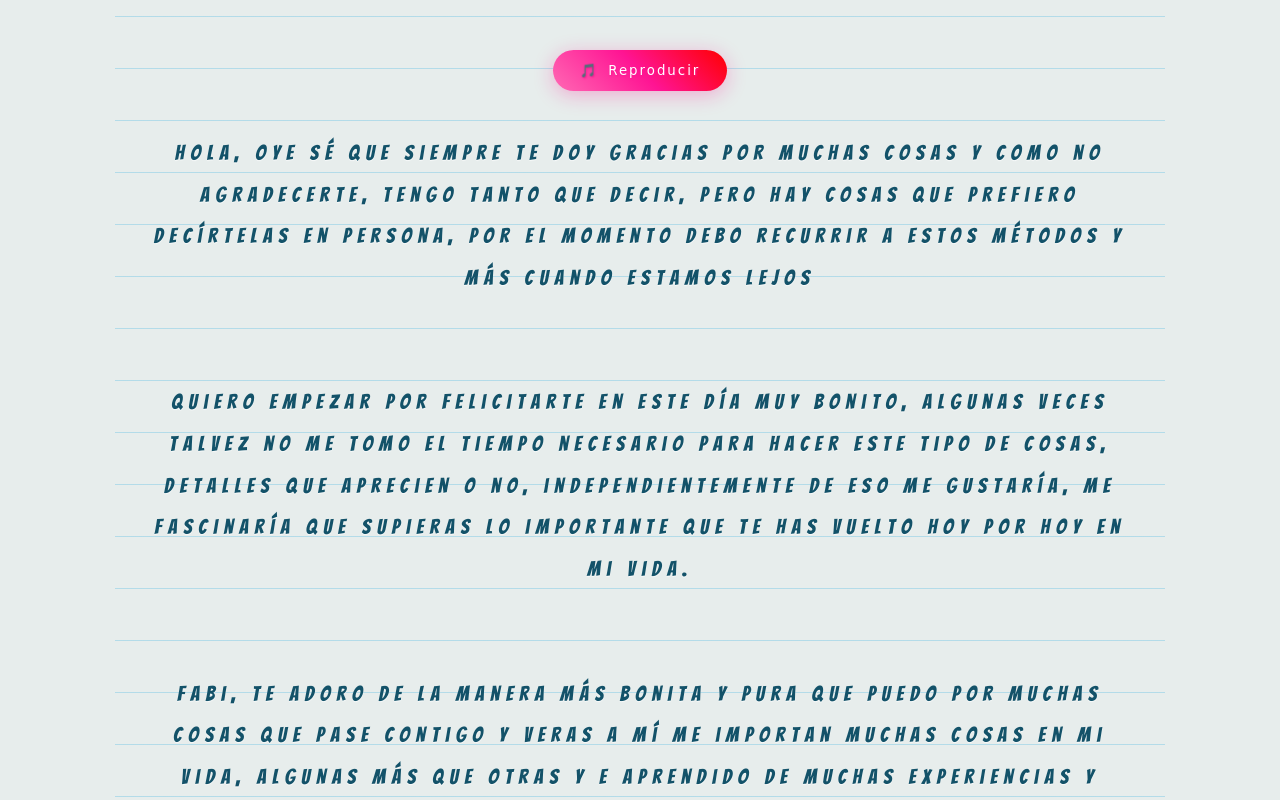
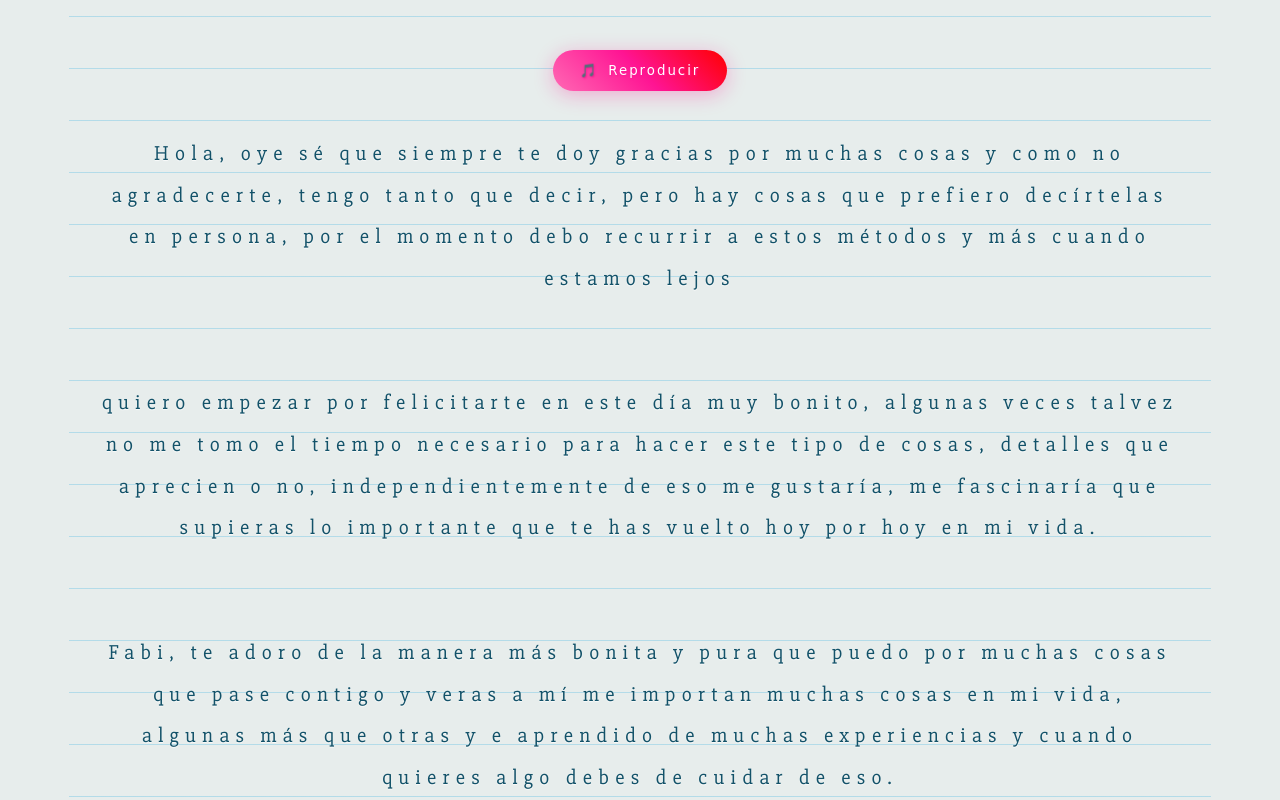
Before and after one commit to AldoDeJesus/Valentine-s-Day, a plain HTML site: page carta.html in a window 1280 px wide. Drawn offline with Linux system fonts and the light colour scheme; a web font is replaced by a local one.

Commit message:
update font

```diff
--- a/estilos.css
+++ b/estilos.css
@@ -204,7 +204,9 @@ html, body {
 }
 p {
     /* font-family: 'Rock Salt', cursive, sans-serif; Añadido fallback */
-    font-family: "Bangers", serif;
+    font-family: "Slabo 27px", serif;
+    font-weight: 400;
+    font-style: normal;
     text-align: center;
     font-size: clamp(1rem, 2.5vw, 1.3rem); /* Tamaño responsive */
     letter-spacing: clamp(0.1em, 1vw, 0.3em); /* Espaciado adaptable */
```
